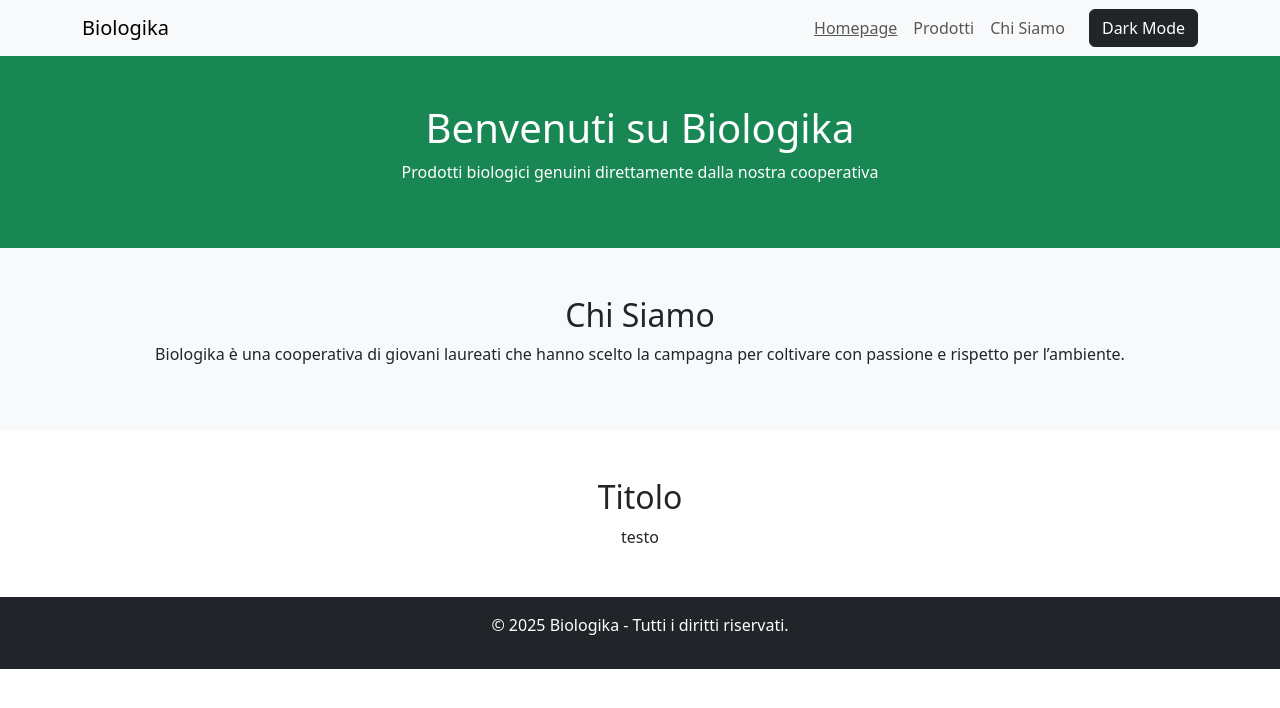
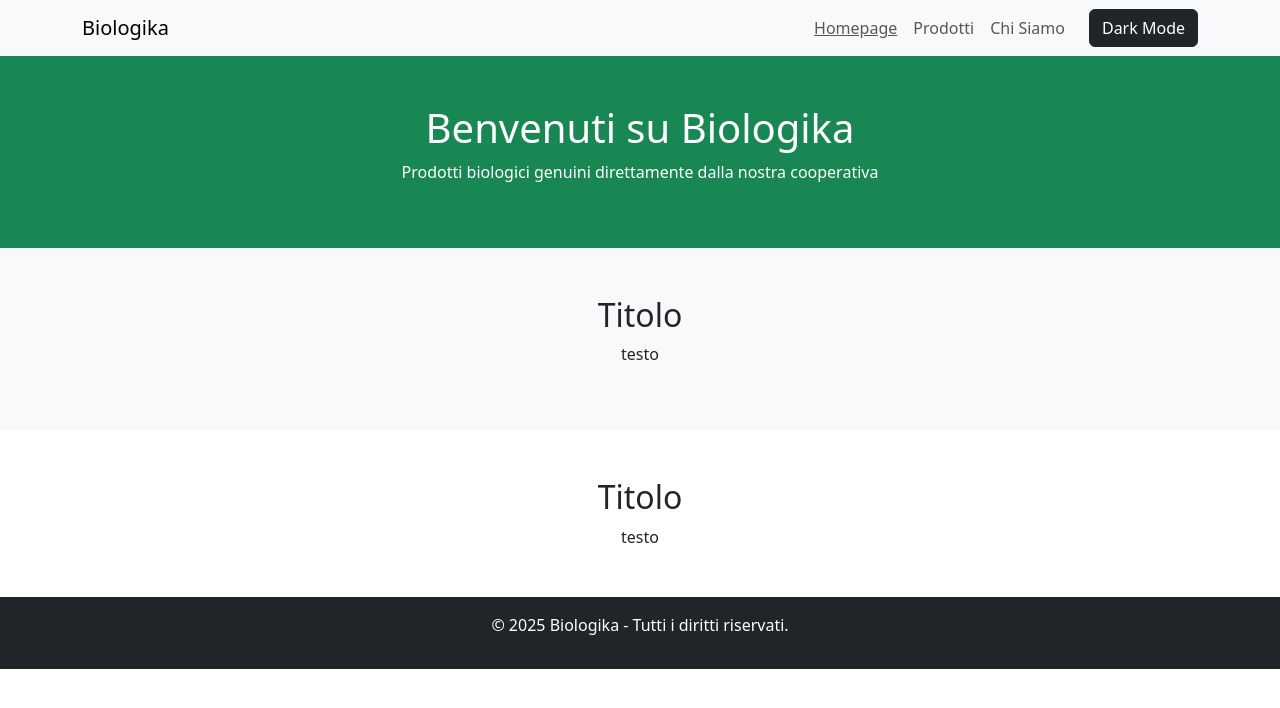
Before and after one commit to ebrancati/Biologika, a plain HTML site: page index.html in a window 1280 px wide. Drawn offline with nearby package versions, Linux system fonts and the light colour scheme.

Commit message:
Update index.html

```diff
--- a/index.html
+++ b/index.html
@@ -39,9 +39,8 @@
 
     <section id="chi-siamo" class="bg-light py-5">
         <div class="container text-center">
-            <h2>Chi Siamo</h2>
-            <p>Biologika è una cooperativa di giovani laureati che hanno scelto la campagna per coltivare con passione e
-                rispetto per l’ambiente.</p>
+            <h2>Titolo</h2>
+            <p>testo</p>
         </div>
     </section>
 
```
